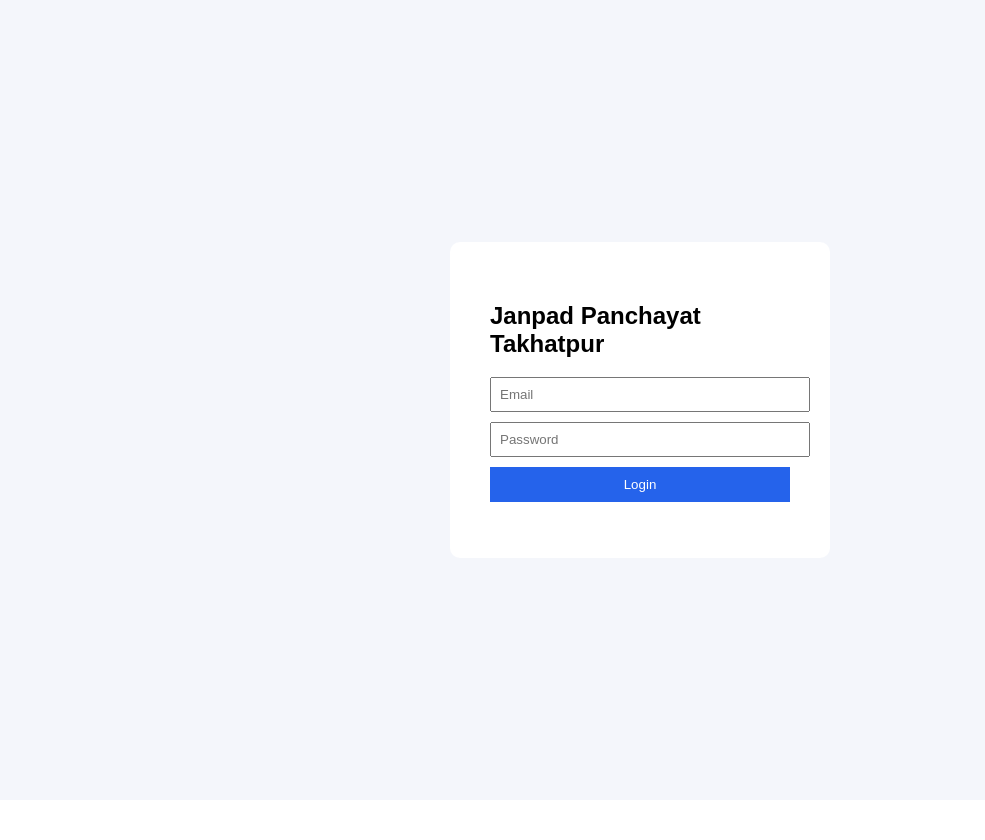
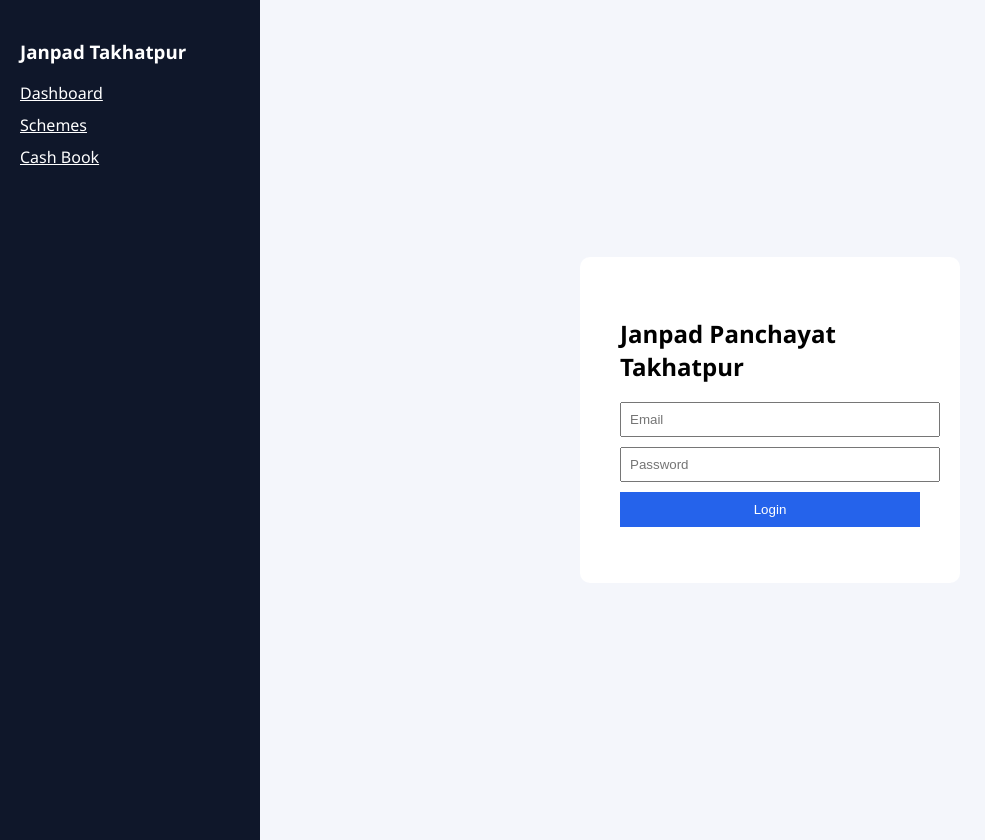
Before and after one commit to ashishanalytics/JanpadPanchayat, a Next.js app: page / in a window 1280 px wide. Shown: the whole page, without its empty margins (0-985 px from the left). Before the commit the page ends 800 px from the top, so only its background shows below. Built offline with nearby package versions, Linux system fonts and the light colour scheme; no server answers.

Commit message:
Update layout.js

```diff
--- a/app/layout.js
+++ b/app/layout.js
@@ -6,8 +6,18 @@ export const metadata = {
 export default function RootLayout({ children }) {
   return (
     <html>
-      <body style={{ margin: 0, fontFamily: "Arial" }}>
-        {children}
+      <body style={{ margin:0, fontFamily:"Segoe UI, Arial" }}>
+        <div style={{ display:"flex", minHeight:"100vh" }}>
+          <div style={{ width:220, background:"#0f172a", color:"#fff", padding:20 }}>
+            <h3>Janpad Takhatpur</h3>
+            <a href="/dashboard" style={{color:"#fff", display:"block", margin:"10px 0"}}>Dashboard</a>
+            <a href="/schemes" style={{color:"#fff", display:"block", margin:"10px 0"}}>Schemes</a>
+            <a href="/cashbook" style={{color:"#fff", display:"block", margin:"10px 0"}}>Cash Book</a>
+          </div>
+          <div style={{ flex:1, padding:20, background:"#f4f6fb" }}>
+            {children}
+          </div>
+        </div>
       </body>
     </html>
   );
```
